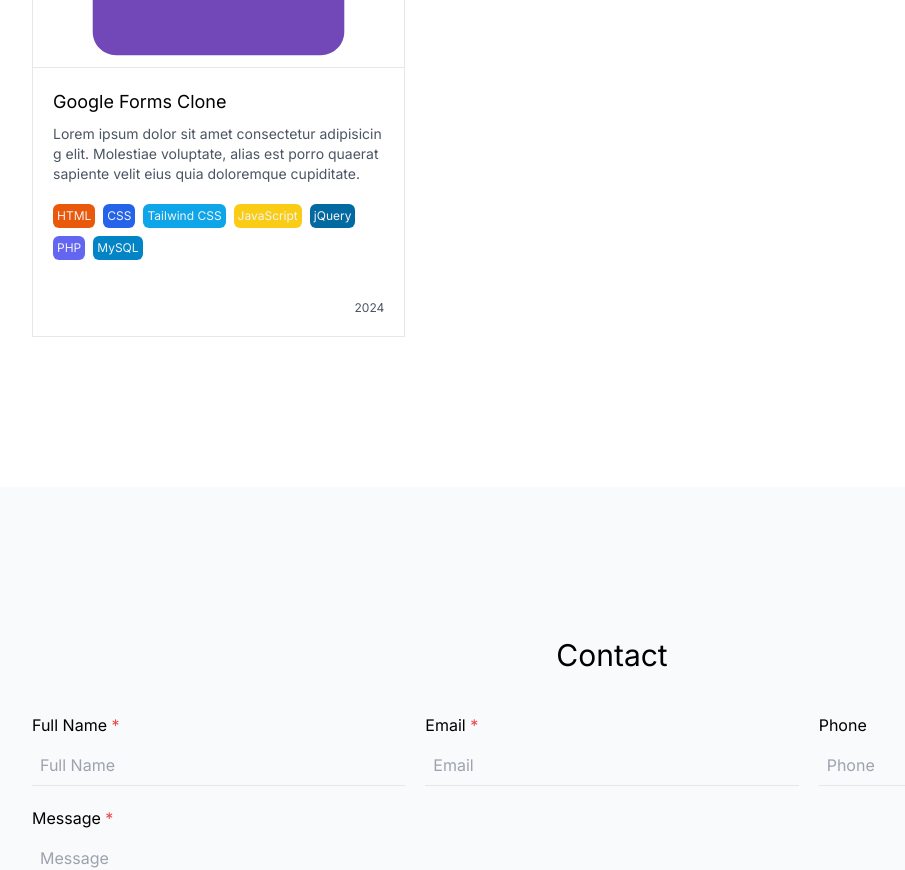
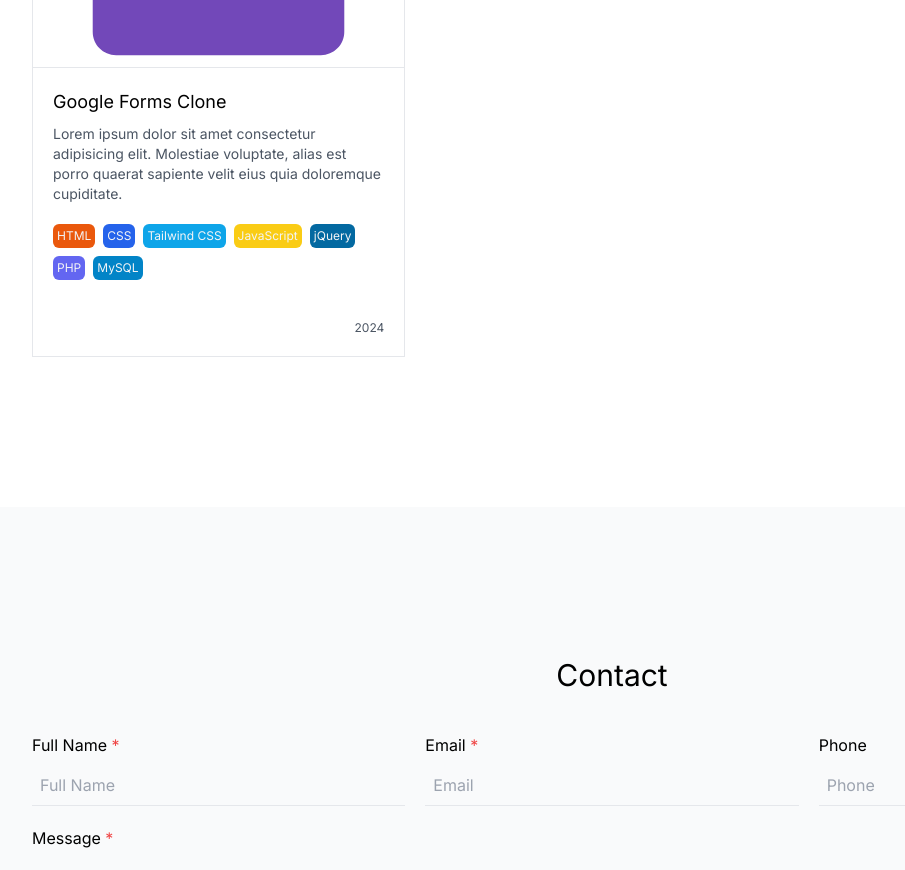
Before and after one commit to f-pistone/portfolio, a Next.js app: page / in a window 1280 px wide. Shown: the part 2360-3230 px from the top of the page, without its empty margins (28-933 px from the left). Built offline with nearby package versions, Linux system fonts and the light colour scheme.

Commit message:
FIX break word

```diff
--- a/components/ProjectCard/ProjectCard.tsx
+++ b/components/ProjectCard/ProjectCard.tsx
@@ -25,15 +25,18 @@ export default function ProjectCard({ project }: { project: Project }) {
       </div>
       <div className="p-5">
         <div className="mb-5">
-          <h6 className="text-lg break-all mb-2">{project.title}</h6>
-          <p className="text-sm text-gray-600 break-all">
+          <h6 className="text-lg break-word mb-2">{project.title}</h6>
+          <p className="text-sm text-gray-600 break-word">
             {project.description}
           </p>
         </div>
         <div>
           <ul className="flex flex-wrap items-center gap-2">
             {project.languages.map((language, index) => (
-              <li key={index} className={`p-1 text-xs ${language.textColor} ${language.backgroundColor} rounded-md`}>
+              <li
+                key={index}
+                className={`p-1 text-xs ${language.textColor} ${language.backgroundColor} rounded-md`}
+              >
                 {language.name}
               </li>
             ))}
```
